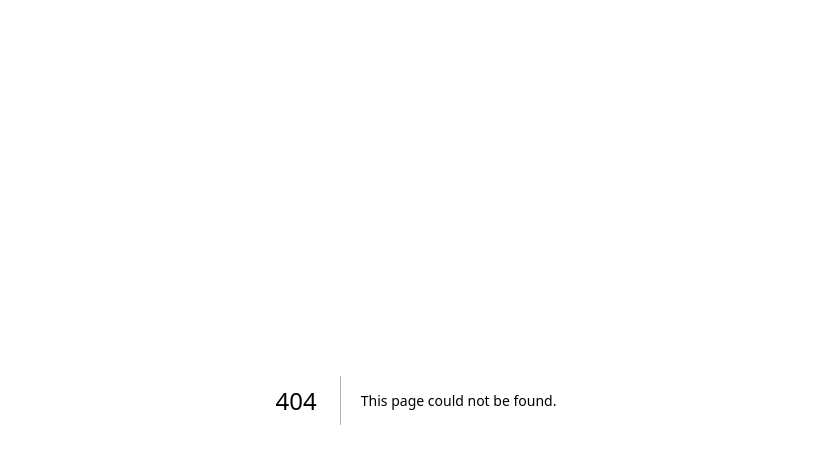
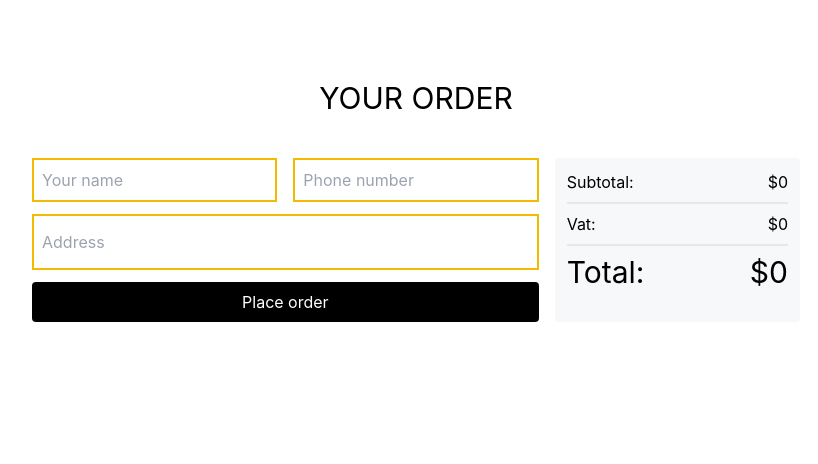
Before and after one commit to aimun-naharr/food-app, a Next.js app: page /Checkout in a window 1280 px wide. Before the commit this address had no page. Shown: the top 464 px of the page, without its empty margins (224-1042 px from the left). Built offline with nearby package versions, Linux system fonts and the light colour scheme.

Commit message:
product slice and checkout component done

```diff
--- /dev/null
+++ b/pages/Checkout.js
@@ -0,0 +1,96 @@
+import React, { useState } from "react";
+import { useSelector } from "react-redux";
+import { usePostProductMutation } from "./state/productSlice";
+
+const Checkout = () => {
+	const cart = useSelector((state) => state.cart.cart);
+	const subTotal = cart.reduce((total, item) => {
+		return total + item.quantity * item.price;
+	}, 0);
+	const vat = Math.ceil(
+		cart.reduce((total, item) => {
+			return total + (item.vat / 100) * subTotal;
+		}, 0)
+	);
+	const total = subTotal + vat;
+	const initialState = {
+		customer: {
+			name: "",
+			phone: "",
+			address: "",
+		},
+		calculation: {
+			price: subTotal,
+			vat: vat,
+			total: total,
+		},
+		items: [...cart],
+	};
+	const [formData, setFormData] = useState(initialState);
+	console.log(formData);
+	const inputStyles = "w-full border-2 border-[#F3BA00] p-2 outline-none";
+	const [addProduct, {isLoading, isError, isSuccess, status}] = usePostProductMutation();
+	console.log(status);
+	const handleSubmit = (e) => {
+		e.preventDefault();
+		addProduct(formData)
+	};
+	return (
+		<div className="w-[80%] mx-auto  mt-[80px]">
+			<div className="flex gap-8 flex-col w-3/4 items-center justify-center  mx-auto">
+				<h1 className="uppercase text-justify text-3xl mb-[10px]">Your order</h1>
+				<div className="grid grid-cols-3 w-full gap-4">
+					<form className="flex flex-col  gap-3 col-span-2">
+						<div className="flex w-full gap-4">
+							<input
+								className={inputStyles}
+								type="text"
+								name="name"
+								placeholder="Your name"
+								value={formData.customer.name}
+								onChange={(e) => setFormData({ ...formData, customer: { ...formData.customer, name: e.target.value } })}
+								required
+							/>
+							<input
+								className={inputStyles}
+								type="tel"
+								name="phone"
+								placeholder="Phone number"
+								value={formData.customer.phone}
+								onChange={(e) => setFormData({ ...formData, customer: { ...formData.customer, phone: e.target.value } })}
+								required
+							/>
+						</div>
+						<div className="w-full">
+							<input
+								className={`${inputStyles} h-14`}
+								type="text"
+								name="address"
+								placeholder="Address"
+								value={formData.customer.address}
+								onChange={(e) => setFormData({ ...formData, customer: { ...formData.customer, address: e.target.value } })}
+								required
+							/>
+						</div>
+						<button disabled={isLoading} type="submit" onClick={handleSubmit} className={`bg-black text-white w-full py-2 rounded ${isLoading && 'bg-gray-400'}`}>
+							{isLoading? 'Please wait...': 'Place order'}
+						</button>
+					</form>
+					<div className="col-span-1 bg-[#F7F8FA] p-3 rounded">
+						<h2 className="flex justify-between border-b-2 pb-2 mb-2 border-b-gray-200">
+							<span>Subtotal:</span> <span>${subTotal}</span>
+						</h2>
+						<h2 className="flex justify-between border-b-2 pb-2 mb-2 border-b-gray-200">
+							<span>Vat:</span> <span>${vat}</span>
+						</h2>
+						<h2 className="flex text-3xl justify-between  pb-2 mb-2 border-b-gray-200">
+							<span>Total:</span> <span>${total}</span>
+						</h2>
+					</div>
+				</div>
+			</div>
+		</div>
+	);
+};
+
+export default Checkout;
--- a/pages/_app.js
+++ b/pages/_app.js
@@ -1,7 +1,11 @@
+import { Provider } from 'react-redux'
 import '../styles/globals.css'
+import { store } from './state/store'
 
 function MyApp({ Component, pageProps }) {
-  return <Component {...pageProps} />
+  return <Provider store={store}>
+  <Component {...pageProps} />
+</Provider>
 }
 
 export default MyApp
--- a/pages/components/homeKitchen.jsx/Product.jsx
+++ b/pages/components/homeKitchen.jsx/Product.jsx
@@ -1,6 +1,7 @@
 import React from "react";
 import Image from "next/image";
 import { useDispatch } from "react-redux";
+import { addToCart } from "../../state/cartSlice";
 const Product = ({ product }) => {
 	const { image, name, price } = product;
 	const dispatch=useDispatch()
--- a/pages/global/CartModal.jsx
+++ b/pages/global/CartModal.jsx
@@ -1,15 +1,43 @@
-import React from 'react';
+import React from "react";
+import { RxCross2 } from "react-icons/rx";
+import { AiOutlinePlus, AiOutlineMinus } from "react-icons/ai";
 
-import { RxCross2 } from "react-icons/rx";
-const CartModal = ({setIsCartOpen}) => {
+import { useDispatch, useSelector } from "react-redux";
+import { decreaseQuantity, increaseQuantity } from "../state/cartSlice";
+import Link from "next/link";
+const CartModal = ({ setIsCartOpen }) => {
+     const cart=useSelector(state=>state.cart.cart)
+     const dispatch=useDispatch()
 	return (
-          <div className='w-full absolute h-screen bg-black/60 left-0 top-0 text-black'>
+		<div className="w-full absolute h-screen bg-black/60 left-0 top-0  text-black">
 			{/* modal */}
-              <div className='min-w-[400px] bg-white h-full top-0 right-0 absolute py-6 px-3'>
-<div className='w-full flex justify-between items-center'>
-     <h1 className='text-2xl'>Order list </h1>
-<RxCross2 className='cursor-pointer' onClick={()=>setIsCartOpen(false)}/>
+			<div className="z-40 min-w-[400px] bg-white min-h-screen top-0 right-0 absolute py-6  px-8">
+
+                    <div className="w-full flex justify-between items-center">
+					<h1 className="text-2xl">Order list ({cart.length})</h1>
+					<RxCross2 className="cursor-pointer" onClick={() => setIsCartOpen(false)} />
 				</div>
+                    {
+                         (cart.length===0 )? <p>please add some food</p> :  <div className="my-6 flex flex-col gap-8">
+                              {
+                                   cart.map(item=><div key={item.id} className='flex items-start  gap-2'>
+                                        <img src={item.image} alt={item.name} className='h-20 w-20 rounded-full object-cover'/>
+                                        <div className="flex w-full justify-between items-center">
+                                        <div className="flex flex-col ">
+                                             <h1 className="font-medium pt-2">{item.name}</h1>
+
+                                             <p className="text-xs text-gray-400">max quantity: {item.quantity_available}</p>
+                                        </div>
+                                        {/* price */}
+                                        <div className="flex flex-col items-center gap-2"><p >${item.price * item.quantity}</p>
+                                        <div className="flex items-center gap-2"><button className='bg-[#F7F8FA] p-2' onClick={()=>dispatch(decreaseQuantity(item))}><AiOutlineMinus/></button><span>{item.quantity}</span> <button className='bg-[#F7F8FA] p-2' onClick={()=>dispatch(increaseQuantity(item))}><AiOutlinePlus/></button></div></div>
+                                        </div>
+
+                                   </div>)
+                              }
+                             <Link href='/Checkout'> <button className="w-full bg-black text-white py-3 rounded">Checkout</button></Link>
+                         </div>
+                    }
 			</div>
 		</div>
 	);
--- a/pages/index.js
+++ b/pages/index.js
@@ -3,18 +3,14 @@ import Image from "next/image";
 import styles from "../styles/Home.module.css";
 import Banner from "./components/banner";
 import HomeKitchen from "./components/HomeKitchen.jsx";
-import { Provider } from "react-redux";
-import { store } from "./state/store";
 import Blog from "./components/blog/Blog";
 
 export default function Home() {
 	return (
-		<Provider store={store}>
 			<div className="relative">
 				<Banner />
 				<HomeKitchen />
 				<Blog />
 			</div>
-		</Provider>
 	);
 }
--- a/pages/state/cartSlice.js
+++ b/pages/state/cartSlice.js
@@ -9,10 +9,31 @@ const cartSlice = createSlice({
 	initialState,
 	reducers: {
 		addToCart: (state, action) => {
-               state.cart= [...state.cart, action.payload]
-          },
+			const existingProduct = state.cart.find((product) => product.id === action.payload.id);
+			if (existingProduct) {
+				let newCart = state.cart.filter((product) => product.id !== existingProduct.id);
+				existingProduct.quantity = existingProduct.quantity + 1;
+				state.cart = [...newCart, existingProduct];
+			} else state.cart = [...state.cart, { ...action.payload, quantity: 1 }];
+		},
+		increaseQuantity: (state, action) => {
+			state.cart = state.cart.map((item) => {
+				if (item.id === action.payload.id && action.payload.quantity < action.payload.quantity_available) {
+					item.quantity++;
+				}
+				return item;
+			});
+		},
+		decreaseQuantity: (state, action) => {
+			state.cart = state.cart.map((item) => {
+				if (item.id === action.payload.id && item.quantity > 0) {
+					item.quantity--
+				}
+				return item;
+			});
+		},
 	},
 });
 
-export const {addToCart} = cartSlice.actions;
+export const { addToCart, increaseQuantity, decreaseQuantity } = cartSlice.actions;
 export default cartSlice.reducer;
--- a/pages/state/productSlice.js
+++ b/pages/state/productSlice.js
@@ -6,8 +6,11 @@ const productApi = apiSlice.injectEndpoints({
 		postProduct: builder.mutation({
 			query: (data) => ({
 				method: "POST",
-				url: "/products/createNew",
+				url: "/order",
 				body: data,
+				headers:{
+					'x-access-user': 'aimunnaharr@gmail.com'
+				}
 			}),
 		}),
 		getPoduct: builder.query({
```
Lines whose indentation alone changed are shown as unchanged.
